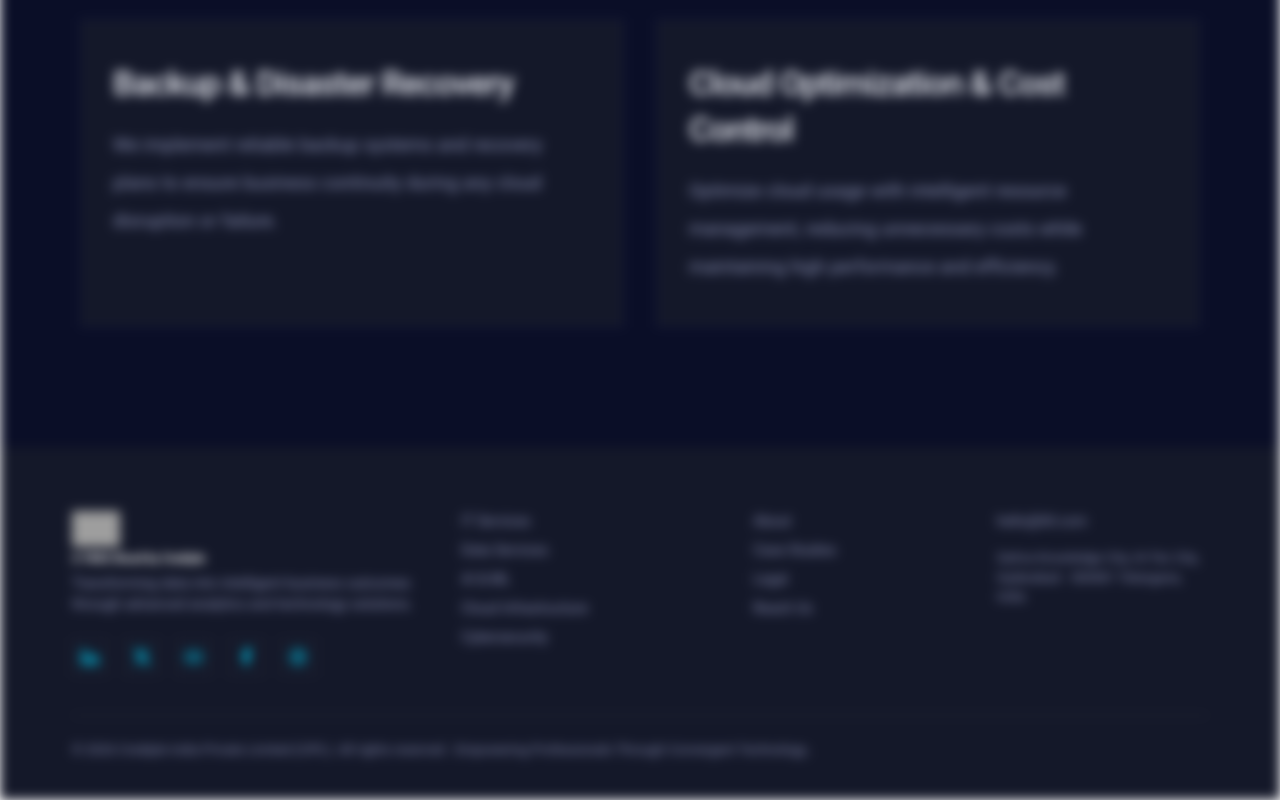
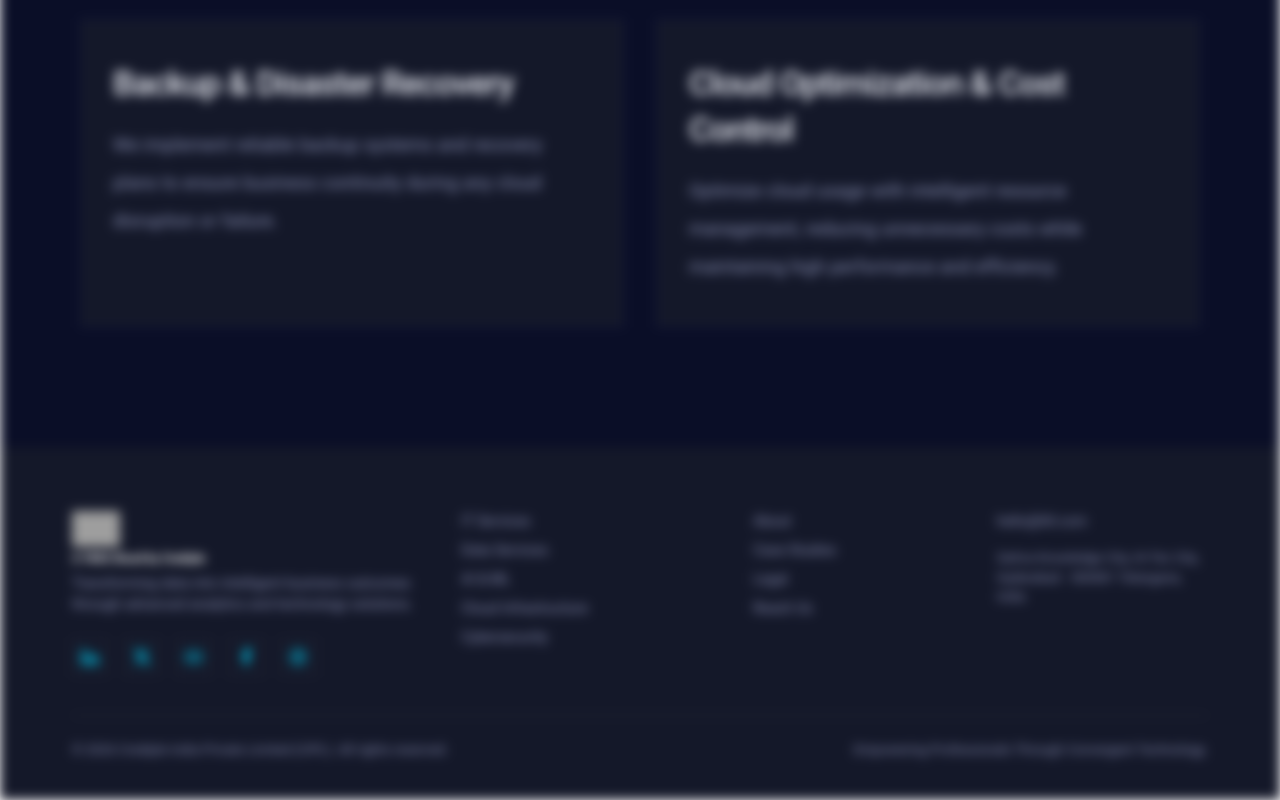
Before and after one commit to YashwanthVenaganti/itil, a React (Vite) app: page /cybersecurity in a window 1280 px wide. Shown: the part 4187-4987 px from the top of the page. Built offline with nearby package versions, Linux system fonts and the light colour scheme; grey boxes are pictures that could not be loaded.

Commit message:
51th commit

```diff
--- a/src/Components/Footer/Footer.jsx
+++ b/src/Components/Footer/Footer.jsx
@@ -7,12 +7,7 @@ import {
   IconButton,
 } from "@mui/material";
 
-import LinkedInIcon from "@mui/icons-material/LinkedIn";
-import FacebookIcon from "@mui/icons-material/Facebook";
-import XIcon from "@mui/icons-material/X";
-import YouTubeIcon from "@mui/icons-material/YouTube";
-import EmailOutlinedIcon from "@mui/icons-material/EmailOutlined";
-import LocationOnOutlinedIcon from "@mui/icons-material/LocationOnOutlined";
+
 
 const companyRoutes = {
   About: "/about",
@@ -24,7 +19,7 @@ const companyRoutes = {
 const socialLinks = [
   {
     icon: "/Images/linkedin.svg",
-    link: "https://www.linkedin.com/pulse/iitil-hiring-global-vacancies-iitil--2f7kf/",
+    link: "https://www.linkedin.com/in/iitil-6bbb47407/",
   },
   {
     icon: "/Images/x.svg",
@@ -220,11 +215,25 @@ export default function Footer() {
             borderTop: "1px solid rgba(255,255,255,0.1)",
             mt: 5,
             pt: 3,
+            display: "flex",
+            flexDirection: { xs: "column", md: "row" },
+            alignItems: { xs: "flex-start", md: "center" },
+            width: "100%",
+            gap: { xs: 1, md: 0 },
           }}
         >
           <Typography sx={{ fontSize: "13px" }}>
-            © 2026 Crediple India Private Limited  (CIPL). All rights reserved . Empowering Professionals Through Convergent
-            Technology..
+            © 2026 Crediple India Private Limited (CIPL). All rights reserved.
+          </Typography>
+
+          <Typography
+            sx={{
+              fontSize: "13px",
+              marginLeft: { xs: 0, md: "auto" },
+              textAlign: { xs: "left", md: "right" },
+            }}
+          >
+            Empowering Professionals Through Convergent Technology.
           </Typography>
         </Box>
       </Container>
```
